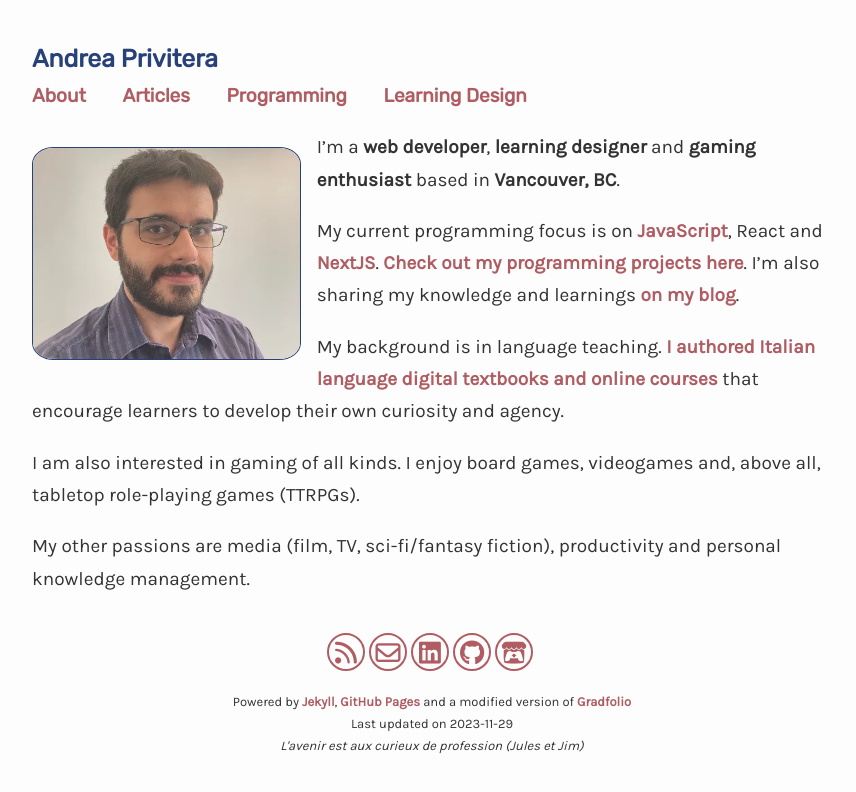
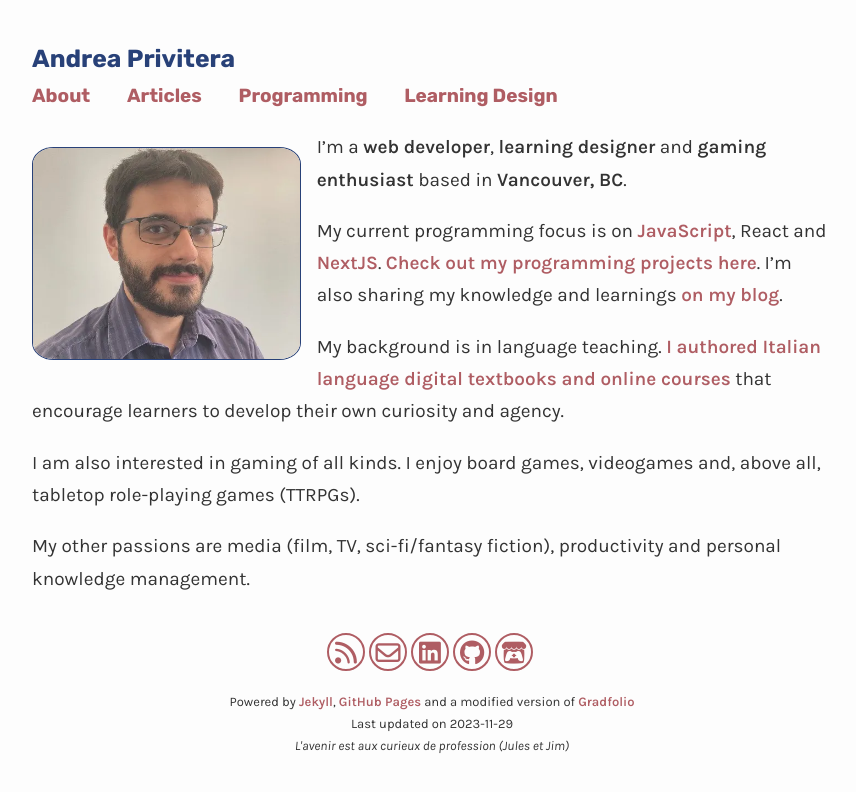
Before and after one commit to anprivitera/anprivitera.github.io, a Jekyll site: the page built from index.md, in a window 1280 px wide. Shown: the top 792 px of the page, without its empty margins (208-1064 px from the left). Built offline with Jekyll 4.4.1, drawn with Linux system fonts in a browser that asks for light colours; comment, search, counter and statistics services are not loaded.

Commit message:
imported more font styles

```diff
--- a/assets/css/_sass/fonts.scss
+++ b/assets/css/_sass/fonts.scss
@@ -1,2 +1,5 @@
+@import url('https://fonts.googleapis.com/css2?family=Fira+Mono:wght@400;500;700&family=Karla:ital,wght@0,200;0,300;0,400;0,500;0,600;1,200;1,300;1,400;1,500&family=Rubik:ital,wght@0,300;0,400;0,500;0,600;0,700;0,800;0,900;1,300;1,400;1,500;1,600;1,700;1,800;1,900&display=swap');
+
 $base-body-font: 'Karla', sans-serif;
 $base-heading-font: 'Rubik', sans-serif;
+$base-font-size: 19px;
```
